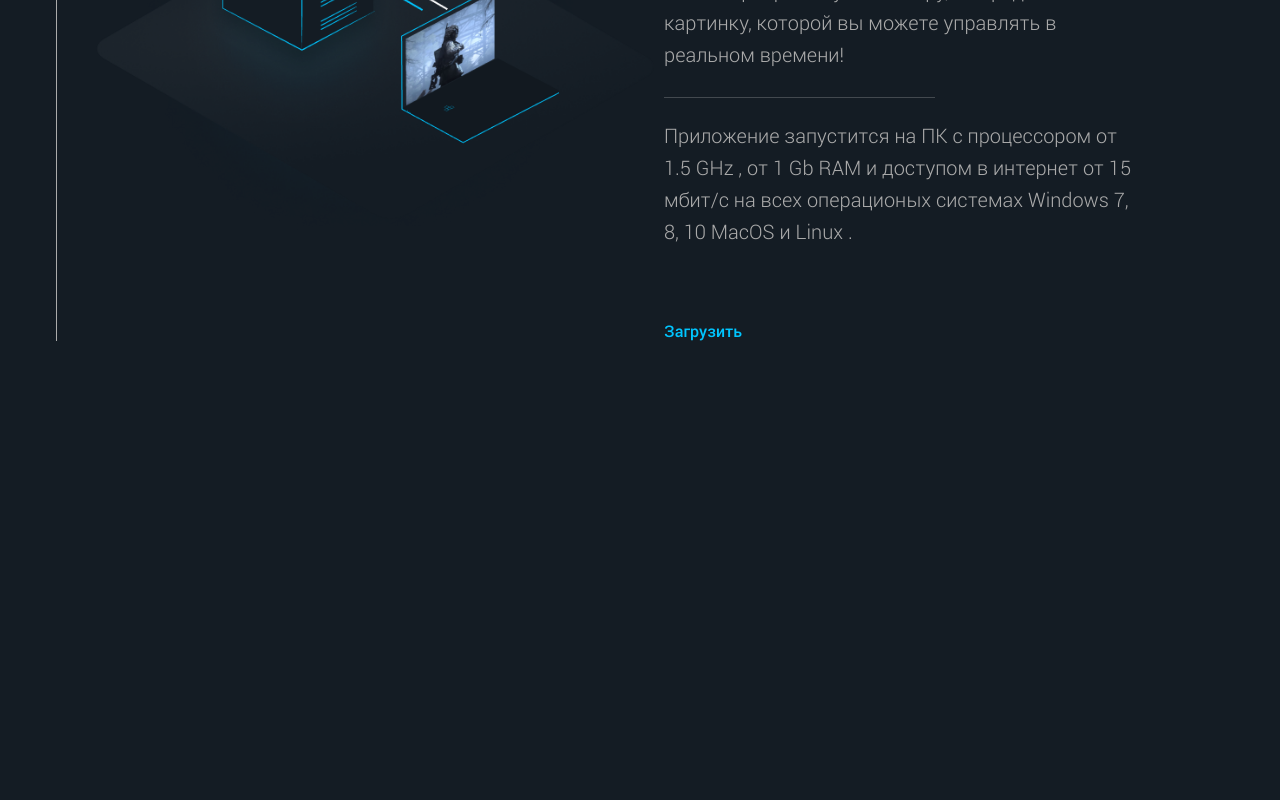
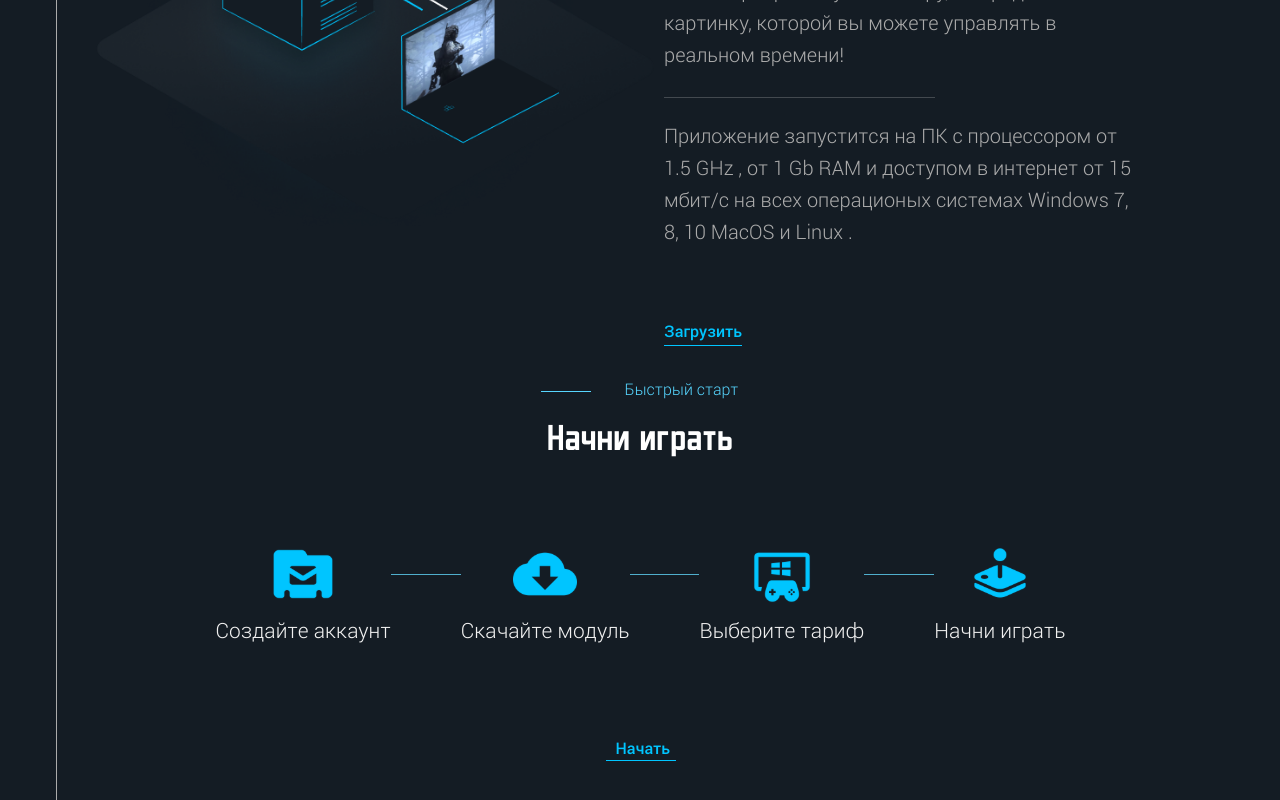
Before and after one commit to Mighty-Lion/Warplaycloud, a React (Vite) app: page / in a window 1280 px wide. Shown: the part 1104-1904 px from the top of the page. Before the commit the page ends 1445 px from the top, so only its background shows below. Built offline with nearby package versions, Linux system fonts and the light colour scheme.

Commit message:
created Begin

```diff
--- a/src/components/Content/index.tsx
+++ b/src/components/Content/index.tsx
@@ -1,10 +1,12 @@
 import { Cloud } from '@/components/Content/partials/Cloud';
 import { ContentContainer } from '@/components/Content/index.styles';
+import {Begin} from "@/components/Content/partials/Begin";
 
 export function Content() {
   return (
     <ContentContainer>
       <Cloud />
+      <Begin />
     </ContentContainer>
   );
 }
--- /dev/null
+++ b/src/components/Content/partials/Begin/index.styles.ts
@@ -0,0 +1,80 @@
+import { motion } from 'framer-motion';
+import styled from '@emotion/styled';
+import { Link } from 'react-router-dom';
+import exp from 'constants';
+import { getBreakpoint } from '@/Breakpoints';
+
+export const BeginContainer = styled.div`
+  margin: 0 auto;
+  max-width: 850px;
+  padding-top: 35px;
+  padding-bottom: 157px;
+`;
+export const BeginGuide = styled(motion.div)`
+  display: flex;
+  margin-bottom: 92px;
+`;
+
+export const BeginElement = styled.div``;
+
+export const BeginIconsWrapper = styled.div`
+  width: 64px;
+  height: 64px;
+  margin: 0 auto 10px;
+
+  @media (max-width: ${getBreakpoint('TABLET_UL', 'down')}) {
+    width: 51px;
+    height: 50px;
+  }
+`;
+
+export const BeginText = styled.div`
+  white-space: nowrap;
+  font-family: Roboto, sans-serif;
+  font-size: 21px;
+  font-style: normal;
+  font-weight: 300;
+  line-height: 150%;
+  color: var(--color-gray-300);
+`;
+
+export const BeginLine = styled.div`
+  margin-top: 32px;
+  height: 1px;
+  width: 100%;
+  background: var(--color-blue-300);
+`;
+
+export const BeginLink = styled(Link)`
+  position: relative;
+  display: block;
+  width: 70px;
+  margin: 0 auto;
+  padding: 0 10px 3px;
+  font-family: Roboto, sans-serif;
+  font-size: 16px;
+  font-style: normal;
+  font-weight: 500;
+  line-height: normal;
+  color: var(--color-blue-100);
+
+  &:after {
+    content: '';
+    position: absolute;
+    bottom: 0;
+    left: 0;
+    width: 100%;
+    height: 1px;
+    background: var(--color-blue-100);
+  }
+`;
+
+export const BeginThemeWrapper = styled.div`
+  margin: 0 auto;
+  max-width: 200px;
+`;
+
+export const BeginTitleWrapper = styled.div`
+  margin: 0 auto;
+  max-width: 187px;
+`;
--- /dev/null
+++ b/src/components/Content/partials/Begin/index.tsx
@@ -0,0 +1,89 @@
+import {
+  BeginGuide,
+  BeginElement,
+  BeginIconsWrapper,
+  BeginLine,
+  BeginText,
+  BeginLink,
+  BeginContainer,
+  BeginThemeWrapper,
+  BeginTitleWrapper,
+} from '@/components/Content/partials/Begin/index.styles';
+import { BlockTitle } from '@/components/BlockTitle';
+import { BlockTheme } from '@/components/BlockTheme';
+
+import CreateAcc from '@/assets/images/svg/createAcc.svg';
+import StartPlaying from '@/assets/images/svg/start-playing.svg';
+import DownloadTheModule from '@/assets/images/svg/download-the-module.svg';
+import Choose from '@/assets/images/svg/choose.svg';
+
+const cloudVariants = {
+  visible: {
+    opacity: 1,
+    x: 0,
+    transition: {
+      duration: 1,
+      staggerChildren: 0.15,
+      delayChildren: 0.05,
+      staggerDirection: 1,
+    },
+  },
+  hidden: (custom: boolean) => ({
+    opacity: 0,
+    x: custom ? '-100vw' : '100vw',
+    transition: {
+      duration: 1,
+      staggerChildren: 0.15,
+      delayChildren: 0.05,
+      staggerDirection: 1,
+    },
+  }),
+};
+export function Begin() {
+  return (
+    <BeginContainer>
+      <BeginThemeWrapper>
+        <BlockTheme variants={cloudVariants}>Быстрый старт</BlockTheme>
+      </BeginThemeWrapper>
+      <BeginTitleWrapper>
+        <BlockTitle
+          marginBottom="85px"
+          mobileMarginBottom="89px"
+          variants={cloudVariants}
+        >
+          Начни играть
+        </BlockTitle>
+      </BeginTitleWrapper>
+      <BeginGuide>
+        <BeginElement>
+          <BeginIconsWrapper>
+            <img src={CreateAcc} alt="" />
+          </BeginIconsWrapper>
+          <BeginText>Cоздайте аккаунт</BeginText>
+        </BeginElement>
+        <BeginLine />
+        <BeginElement>
+          <BeginIconsWrapper>
+            <img src={DownloadTheModule} alt="" />
+          </BeginIconsWrapper>
+          <BeginText> Cкачайте модуль </BeginText>
+        </BeginElement>
+        <BeginLine />
+        <BeginElement>
+          <BeginIconsWrapper>
+            <img src={Choose} alt="" />
+          </BeginIconsWrapper>
+          <BeginText> Выберите тариф </BeginText>
+        </BeginElement>
+        <BeginLine />
+        <BeginElement>
+          <BeginIconsWrapper>
+            <img src={StartPlaying} alt="" />
+          </BeginIconsWrapper>
+          <BeginText> Начни играть</BeginText>
+        </BeginElement>
+      </BeginGuide>
+      <BeginLink to="/">Начать</BeginLink>
+    </BeginContainer>
+  );
+}
--- a/src/css/colors.css
+++ b/src/css/colors.css
@@ -5,7 +5,9 @@
     --color-white-0: #FFFFFF;
     --color-blue-100: #00C5FF;
     --color-blue-200: #57D6FF;
+    --color-blue-300: #50AFCD;
     --color-gray-500: #ABABAB;
     --color-gray-100: #EAE5E5;
     --color-gray-200: #ECECEC;
+    --color-gray-300: #F1F1F1;
 }
```
Also changed, not shown: src/assets/images/svg/choose.svg (added).
